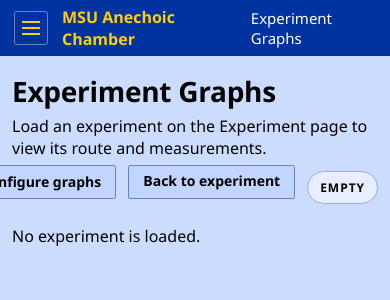
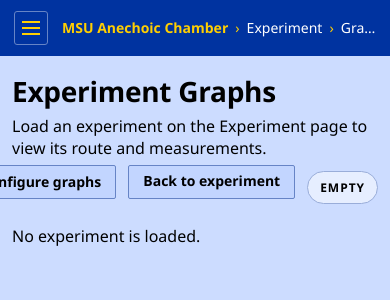
Before and after one commit to msu-ssc/lems-anechoic, a FastAPI app: page /experiment/graphs in a window 390 px wide. Shown: the top 300 px of the page. Run offline with FastAPI, Linux system fonts and the light colour scheme; data that the repository does not hold is empty.

Commit message:
Add breadcrumbs

```diff
--- a/msu_anechoic/web/app.py
+++ b/msu_anechoic/web/app.py
@@ -22,7 +22,6 @@ from fastapi import FastAPI
 from fastapi import HTTPException
 from fastapi import Request
 from fastapi.responses import HTMLResponse
-from fastapi.responses import RedirectResponse
 from fastapi.responses import Response
 from fastapi.staticfiles import StaticFiles
 from fastapi.templating import Jinja2Templates
@@ -2206,9 +2205,13 @@ def _parse_vertical_movement_multiplier(request: Request) -> float:
     return multiplier
 
 
-@app.get("/", include_in_schema=False)
-def index() -> RedirectResponse:
-    return RedirectResponse(url="/grid-designer", status_code=307)
+@app.get("/", response_class=HTMLResponse, include_in_schema=False)
+def index(request: Request) -> HTMLResponse:
+    return templates.TemplateResponse(
+        request=request,
+        name="home.html",
+        context={},
+    )
 
 
 @app.get("/grid-designer", response_class=HTMLResponse)
--- a/msu_anechoic/web/static/experiment-graphs.js
+++ b/msu_anechoic/web/static/experiment-graphs.js
@@ -160,17 +160,40 @@ function convertPanTilt(pan, tilt) {
     };
 }
 
-function degreeAxis(title, anchor = null) {
+function degreeAxis(title, range) {
     const tickvals = Array.from({ length: 25 }, (_, index) => -180 + index * 15);
     return {
         title,
         tickmode: "array",
         tickvals,
         ticktext: tickvals.map((value) => value % 45 === 0 ? `${value}°` : ""),
-        range: [-180, 180],
+        range,
         gridcolor: cssColor("--plot-grid", "#8fa6d2"),
         zerolinecolor: cssColor("--plot-zero", "#5f79ad"),
-        ...(anchor ? { scaleanchor: anchor, scaleratio: 1 } : {}),
+    };
+}
+
+function paddedRange(values, minimumPadding = 2) {
+    const finiteValues = values.filter(Number.isFinite);
+    if (!finiteValues.length) return [-5, 5];
+    const minimum = Math.min(...finiteValues);
+    const maximum = Math.max(...finiteValues);
+    const padding = Math.max(minimumPadding, (maximum - minimum) * 0.05);
+    return [minimum - padding, maximum + padding];
+}
+
+function plannedFrameRanges(frame, { xPadding = 2, yPadding = 2 } = {}) {
+    const x = [];
+    const y = [];
+    (pathPlan?.cuts || []).forEach((cut) => {
+        cut.points.forEach((point) => {
+            x.push(frame === "pan-tilt" ? point.pan : point.azimuth);
+            y.push(frame === "pan-tilt" ? point.tilt : point.elevation);
+        });
+    });
+    return {
+        x: paddedRange(x, xPadding),
+        y: paddedRange(y, yPadding),
     };
 }
 
@@ -251,6 +274,7 @@ function renderPath(definition, plot) {
         return;
     }
     const frame = definition.frame;
+    const ranges = plannedFrameRanges(frame);
     const pendingColor = "#aeb6c2";
     const visitedColor = "#555e6b";
     const traces = [
@@ -291,8 +315,14 @@ function renderPath(definition, plot) {
         margin: { t: 15, r: 25, b: 65, l: 65 },
         legend: { orientation: "h", x: 0.5, xanchor: "center", y: -0.18 },
         uirevision: `${definition.id}-${pathPlan.version}`,
-        xaxis: degreeAxis(frame === "pan-tilt" ? "Pan" : "Azimuth"),
-        yaxis: degreeAxis(frame === "pan-tilt" ? "Tilt" : "Elevation", "x"),
+        xaxis: degreeAxis(
+            frame === "pan-tilt" ? "Pan" : "Azimuth",
+            ranges.x,
+        ),
+        yaxis: degreeAxis(
+            frame === "pan-tilt" ? "Tilt" : "Elevation",
+            ranges.y,
+        ),
     }), { responsive: true, displaylogo: false });
 }
 
@@ -371,6 +401,18 @@ function hpbwTraces(result, floor, cutId) {
     ];
 }
 
+function currentCutId() {
+    const progressCut = latestStatus?.progress?.cut_id;
+    if (progressCut !== undefined && progressCut !== null) {
+        return String(progressCut);
+    }
+    const rows = resultsPayload?.rows || [];
+    const latestMeasuredCut = rows.at(-1)?.cut_id;
+    return latestMeasuredCut === undefined || latestMeasuredCut === null
+        ? null
+        : String(latestMeasuredCut);
+}
+
 function renderPolar(definition, plot) {
     const cuts = (resultsPayload?.cuts || []).filter((cut) => cut.direction === definition.direction);
     if (!cuts.length) {
@@ -402,13 +444,19 @@ function renderPolar(definition, plot) {
     }));
     const overlayTraces = [];
     if (hpbwEnabled) {
-        cuts.forEach((cut) => {
+        const activeCutId = currentCutId();
+        const activeCut = cuts.find((cut) => String(cut.id) === activeCutId);
+        if (activeCut) {
             const result = computeHpbw(
-                cut[definition.angle],
-                cut[definition.power].normalized_db,
+                activeCut[definition.angle],
+                activeCut[definition.power].normalized_db,
             );
-            if (result) overlayTraces.push(...hpbwTraces(result, floor, cut.id));
-        });
+            if (result) {
+                overlayTraces.push(
+                    ...hpbwTraces(result, floor, activeCut.id),
+                );
+            }
+        }
     }
     const radialTickvals = [];
     const radialTicktext = [];
@@ -420,7 +468,7 @@ function renderPolar(definition, plot) {
     window.Plotly.react(plot, [...overlayTraces, ...dataTraces], baseLayout(plot, {
         margin: { t: 25, r: 30, b: 55, l: 30 },
         legend: { orientation: "h", x: 0.5, xanchor: "center", y: -0.08 },
-        uirevision: `${definition.id}-${resultsPayload?.version || "empty"}-${hpbwEnabled}`,
+        uirevision: `${definition.id}-${resultsPayload?.version || "empty"}-${hpbwEnabled}-${currentCutId() || "no-cut"}`,
         polar: {
             bgcolor: cssColor("--surface-muted", "#c2d5ff"),
             angularaxis: {
@@ -500,6 +548,10 @@ function heatmapTitle(definition) {
 
 function renderHeatmap(definition, plot) {
     const bins = heatmapBins(definition);
+    const ranges = plannedFrameRanges(definition.frame, {
+        xPadding: Math.max(1, bins.x / 2),
+        yPadding: Math.max(1, bins.y / 2),
+    });
     const values = new Map();
     (resultsPayload?.rows || []).forEach((row) => {
         const x = row[bins.xColumn];
@@ -534,8 +586,8 @@ function renderHeatmap(definition, plot) {
         colorbar: { title: "dBm" },
         hovertemplate: `${bins.xName} %{x:.1f}°<br>${bins.yName} %{y:.1f}°<br>Power %{z:.2f} dBm<extra></extra>`,
     }], baseLayout(plot, {
-        xaxis: degreeAxis(bins.xName),
-        yaxis: degreeAxis(bins.yName, "x"),
+        xaxis: degreeAxis(bins.xName, ranges.x),
+        yaxis: degreeAxis(bins.yName, ranges.y),
     }), { responsive: true, displaylogo: false });
 }
 
@@ -618,6 +670,7 @@ function renderAll() {
         planVersion || "no-plan",
         document.documentElement.dataset.colorMode,
         hpbwEnabled,
+        currentCutId() || "no-cut",
         graphConfigRevision,
     ].join(":");
     if (loaded && renderKey !== renderedGraphKey) {
--- a/msu_anechoic/web/static/grid-designer.css
+++ b/msu_anechoic/web/static/grid-designer.css
@@ -152,12 +152,41 @@ body {
     text-decoration: none;
 }
 
-.current-page {
-    margin-left: 10px;
-    padding-left: 24px;
-    border-left: 1px solid var(--brand-yellow);
+.breadcrumbs {
+    min-width: 0;
+    display: flex;
+    align-items: center;
+    gap: 10px;
+    overflow: hidden;
+    font-size: 15px;
+    white-space: nowrap;
+}
+
+.breadcrumbs a {
     color: var(--header-muted);
-    font-size: 15px;
+    text-decoration: none;
+}
+
+.breadcrumbs a:hover {
+    color: var(--header-text);
+    text-decoration: underline;
+}
+
+.breadcrumbs .breadcrumb-home {
+    color: var(--brand-yellow);
+    font-size: 16px;
+    font-weight: 650;
+}
+
+.breadcrumb-separator {
+    color: var(--brand-yellow);
+}
+
+.breadcrumb-current {
+    min-width: 0;
+    overflow: hidden;
+    color: var(--header-muted);
+    text-overflow: ellipsis;
 }
 
 .application-menu {
@@ -1168,10 +1197,13 @@ legend span {
         padding: 0 14px;
     }
 
-    .current-page {
-        margin-left: auto;
-        padding-left: 0;
-        border-left: 0;
+    .breadcrumbs {
+        gap: 7px;
+        font-size: 14px;
+    }
+
+    .breadcrumbs .breadcrumb-home {
+        font-size: 14px;
     }
 
     .application-menu {
--- /dev/null
+++ b/msu_anechoic/web/templates/_breadcrumbs.html
@@ -0,0 +1,11 @@
+<nav class="breadcrumbs" aria-label="Breadcrumb">
+    <a class="breadcrumb-home" href="/">MSU Anechoic Chamber</a>
+    {% for breadcrumb in breadcrumbs %}
+        <span class="breadcrumb-separator" aria-hidden="true">›</span>
+        {% if breadcrumb.href %}
+            <a href="{{ breadcrumb.href }}">{{ breadcrumb.label }}</a>
+        {% else %}
+            <span class="breadcrumb-current" aria-current="page">{{ breadcrumb.label }}</span>
+        {% endif %}
+    {% endfor %}
+</nav>
--- a/msu_anechoic/web/templates/experiment.html
+++ b/msu_anechoic/web/templates/experiment.html
@@ -37,8 +37,8 @@
                 <span></span>
                 <span></span>
             </button>
-            <a class="application-name" href="/grid-designer">MSU Anechoic Chamber</a>
-            <span class="current-page">Experiment</span>
+            {% set breadcrumbs = [{"label": "Experiment"}] %}
+            {% include "_breadcrumbs.html" %}
             <nav id="application-menu" class="application-menu" aria-label="Application navigation" hidden>
                 <p>Tools</p>
                 <a href="/grid-designer">
--- a/msu_anechoic/web/templates/experiment_graphs.html
+++ b/msu_anechoic/web/templates/experiment_graphs.html
@@ -29,8 +29,11 @@
             <button id="menu-toggle" class="menu-toggle" type="button" aria-label="Open navigation menu" aria-controls="application-menu" aria-expanded="false">
                 <span></span><span></span><span></span>
             </button>
-            <a class="application-name" href="/grid-designer">MSU Anechoic Chamber</a>
-            <span class="current-page">Experiment Graphs</span>
+            {% set breadcrumbs = [
+                {"label": "Experiment", "href": "/experiment"},
+                {"label": "Graphs"}
+            ] %}
+            {% include "_breadcrumbs.html" %}
             <nav id="application-menu" class="application-menu" aria-label="Application navigation" hidden>
                 <p>Tools</p>
                 <a href="/grid-designer"><span>Grid Designer</span><small>Plan chamber grids</small></a>
--- a/msu_anechoic/web/templates/grid_designer.html
+++ b/msu_anechoic/web/templates/grid_designer.html
@@ -38,8 +38,8 @@
                 <span></span>
                 <span></span>
             </button>
-            <a class="application-name" href="/grid-designer">MSU Anechoic Chamber</a>
-            <span class="current-page">Grid Designer</span>
+            {% set breadcrumbs = [{"label": "Grid Designer"}] %}
+            {% include "_breadcrumbs.html" %}
             <nav id="application-menu" class="application-menu" aria-label="Application navigation" hidden>
                 <p>Tools</p>
                 <a href="/grid-designer" aria-current="page">
--- a/msu_anechoic/web/templates/turntable.html
+++ b/msu_anechoic/web/templates/turntable.html
@@ -38,8 +38,8 @@
                 <span></span>
                 <span></span>
             </button>
-            <a class="application-name" href="/grid-designer">MSU Anechoic Chamber</a>
-            <span class="current-page">Turntable</span>
+            {% set breadcrumbs = [{"label": "Turntable"}] %}
+            {% include "_breadcrumbs.html" %}
             <nav id="application-menu" class="application-menu" aria-label="Application navigation" hidden>
                 <p>Tools</p>
                 <a href="/grid-designer">
```
Also changed, not shown: msu_anechoic/web/static/home.css (added, +43 -0 lines), msu_anechoic/web/templates/experiment_designer.html (+5 -2 lines), msu_anechoic/web/templates/home.html (added, +60 -0 lines), tests/test_experiment_web.py (+34 -0 lines), tests/test_grid_designer.py (+2 -0 lines), tests/test_turntable_web.py (+2 -0 lines).
